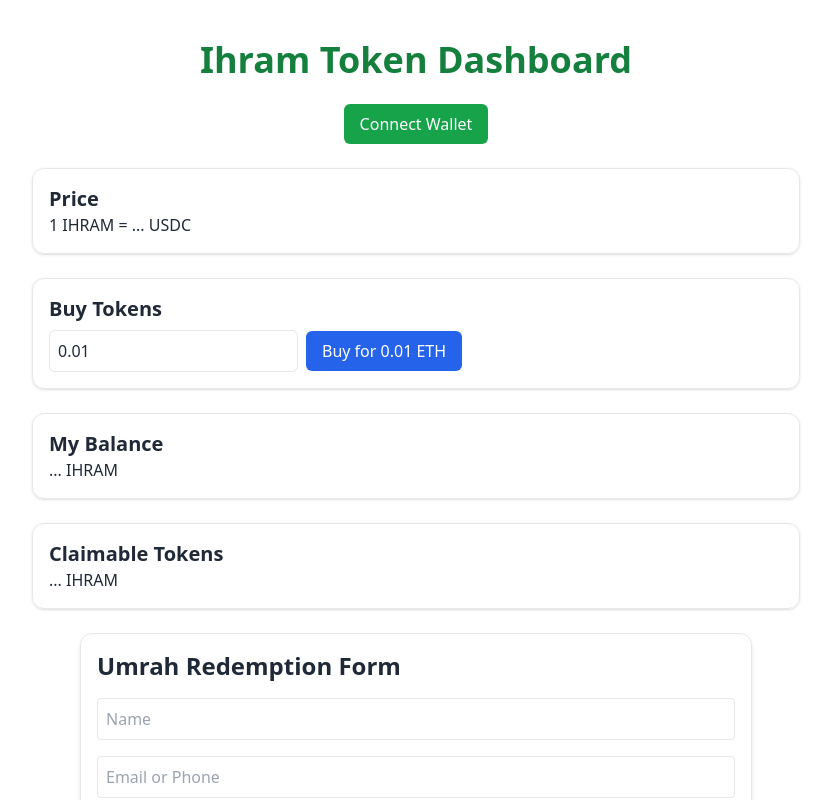
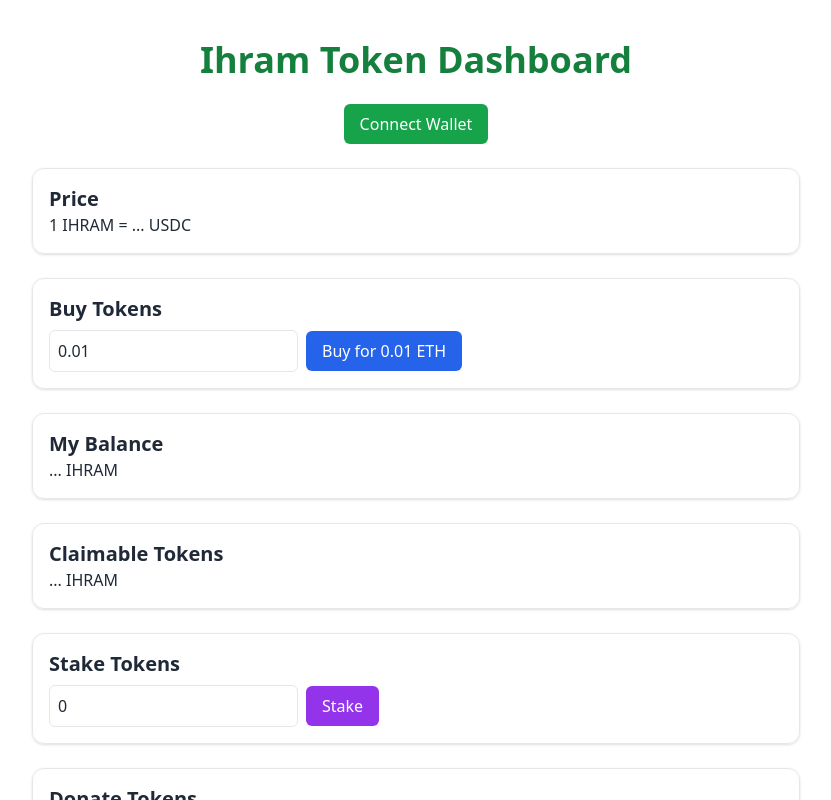
Before and after one commit to smoealy/ihram-frontend, a React (Vite) app: page / in a window 1280 px wide. Shown: the top 800 px of the page, without its empty margins (224-1055 px from the left). Built offline with nearby package versions, Linux system fonts and the light colour scheme; no server answers.

Commit message:
Update App.jsx

```diff
--- a/src/App.jsx
+++ b/src/App.jsx
@@ -205,7 +205,6 @@ export default function App() {
         </div>
 
         <DashboardWidgets />
-        <RedemptionForm />
         <StakingForm />
         <DonationForm />
 
```
